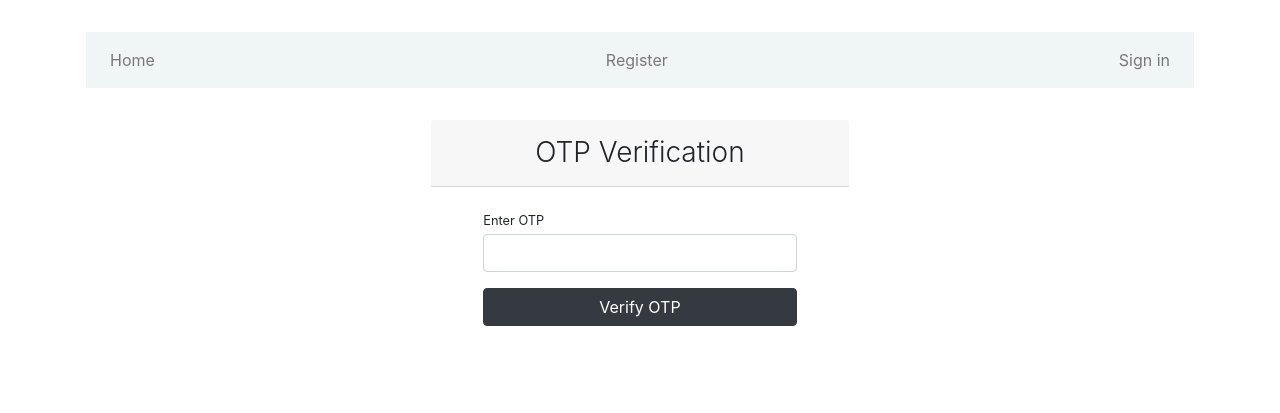
After one commit to NicksonAmwine/Simple-chatbot-webapp, a Django app: page /otp-verification/ in a window 1280 px wide. The commit adds this page. Shown: the top 413 px of the page. Run offline with Django 4.2, Linux system fonts and the light colour scheme; some libraries are stand-ins or nearby versions.

Commit message:
Added OTP verification at the time of registration

```diff
--- a/mychatApp/models.py
+++ b/mychatApp/models.py
@@ -31,6 +31,9 @@ class Profile(models.Model):
             img.thumbnail(new_img)
             img.save(self.avatar.path)
 
-
+class OTP(models.Model):
+    user = models.OneToOneField(NewUser, on_delete=models.CASCADE)
+    code = models.CharField(max_length=6)
+    created_at = models.DateTimeField(auto_now_add=True)
 
 # Create your models here.
--- a/mychatApp/templates/chatbot.html
+++ b/mychatApp/templates/chatbot.html
@@ -13,7 +13,7 @@
         <h1 class="display-4 text-center">Chat Buddy</h1>
         <div class="display-4.5">
             Welcome, {{ user.first_name.title|default:'Guest' }}!
-            <img src="{{ user.profile.avatar.url }}" alt="{{ user.first_name.title|default:'Guest' }}'s profile image" class="rounded-circle" width="50" height="50">
+            <img src="{{ user.profile.avatar.url }}" alt="{{ user.first_name.title }}'s profile image" class="rounded-circle" width="50" height="50">
         </div>
         {% comment %} <h3 class="display-5">Welcome, {{user.first_name.title|default:'Guest'}}</h3> {% endcomment %}
         <p class="lead">This is a simple chatbot that can help you with your queries.</p>
--- /dev/null
+++ b/mychatApp/templates/otp_verification.html
@@ -0,0 +1,39 @@
+<!-- otp_verification_template.html -->
+
+{% extends "base.html" %}
+{% block title %} OTP Verification {% endblock title%}
+{% block content %}
+    <div class="form-content my-3 p-3">
+        <div class="container">
+            <div class="row justify-content-center">
+                <div class="col-lg-5">
+                    <div class="card shadow-lg border-0 rounded-lg mt-0 mb-3">
+                        <div class="card-header justify-content-center">
+                          <h3 class="font-weight-light my-1 text-center">OTP Verification</h3>
+                        </div>
+                        <div class="card-body">
+                            <form method="POST">
+                                {% csrf_token %}
+                                <div class="form-row">
+                                    <div class="col-md-10 offset-md-1">
+                                        <div class="form-group">
+                                            <label class="small mb-1">Enter OTP</label>
+                                            <input type="text" name="otp" class="form-control" required>
+                                        </div>
+                                    </div>
+                                </div>
+                                <div class="form-row">
+                                    <div class="col-md-10 offset-md-1">
+                                        <div class="form-group mt-0 mb-1">
+                                          <button name="verify" class="col-md-12 btn btn-dark" id="verify">Verify OTP</button>
+                                        </div>
+                                    </div>
+                                </div>
+                            </form>
+                        </div>
+                    </div>
+                </div>
+            </div>
+        </div>
+     </div>
+{% endblock content %}
--- a/mychatApp/templates/register.html
+++ b/mychatApp/templates/register.html
@@ -57,7 +57,11 @@
                                         <div class="form-group">
                                             <label class="small mb-1">Password</label>
                                             {{ form.password1 }}
-                                            {{ form.errors.password }}
+                                            {% if form.password1.errors %}
+                                                <div class="alert alert-danger">
+                                                    {{ form.password1.errors }}
+                                                </div>
+                                            {% endif %}
                                         </div>
                                     </div>
                                     <div class="col-md-6">
--- a/mychatApp/views.py
+++ b/mychatApp/views.py
@@ -14,20 +14,17 @@ from .forms import UpdateUserForm, UpdateProfileForm
 from django.core.files.storage import default_storage
 from django.conf import settings
 from django.utils.translation import gettext_lazy as _
-from django.views.decorators.csrf import csrf_protect
 from django.utils.decorators import method_decorator
 from django.views.decorators.cache import never_cache
 from django.contrib.auth.mixins import LoginRequiredMixin
 from django.urls import reverse_lazy
-
-
-
-
-
-
-import warnings
+from .utils import generate_and_send_otp
+from django.core.exceptions import ObjectDoesNotExist
+from .models import OTP
+from django.contrib.auth import get_user_model
 import os
 
+NewUser = get_user_model()
 
 OPENAI_API_KEY = os.getenv('OPENAI_API_KEY')
 if OPENAI_API_KEY is None:
@@ -51,7 +48,7 @@ def chatbot(request):
             model="gpt-3.5-turbo",
             messages= conversation,
             temperature=0.5,
-            max_tokens=80,
+            max_tokens=60,
             top_p=1,
             frequency_penalty=0,
             presence_penalty=0
@@ -91,14 +88,15 @@ class RegisterView(View):
         form = self.form_class(request.POST)
 
         if form.is_valid():
-            form.save()
+            request.session['register_form_data'] = form.cleaned_data
+            user = NewUser(username=form.cleaned_data.get('username'), email=form.cleaned_data.get('email'), first_name=form.cleaned_data.get('first_name'), last_name=form.cleaned_data.get('last_name'))
+            user.save()
+            generate_and_send_otp(user)
+            return redirect(to='otp-verification')
+        else:
+            print(form.errors)
+            return redirect(to='users-register')
 
-            username = form.cleaned_data.get('username')
-            messages.success(request, f'Account created for {username}')
-
-            return redirect(to='login')
-
-        return render(request, self.template_name, {'form': form})
 
 
 class CustomLoginView(LoginView):
@@ -203,3 +201,35 @@ def transcribe(request):
             return JsonResponse({'error': 'No audio data found'})
 
     return "invalid request method"
+
+
+def otp_verification(request):
+    if request.method == 'POST':
+        entered_otp = request.POST.get('otp')
+        user = request.user
+
+        try:
+
+            form_data = request.session.get('register_form_data')
+            user = NewUser.objects.get(username=form_data.get('username'), email=form_data.get('email'), first_name=form_data.get('first_name'), last_name=form_data.get('last_name'))
+            otp = OTP.objects.get(user=user)
+            print(f"Retrieved OTP: {otp.code}")
+            if otp.code == entered_otp:
+                user.is_active = True
+                user.set_password(form_data.get('password1'))
+                user.save()  # save user
+
+                otp.delete()
+                username = user.username
+                messages.success(request, f'Account created for {username}')
+                return redirect(to="login") # Redirect to the login page
+            else:
+                messages.error(request, 'Invalid OTP')
+                print(f"User input OTP: {entered_otp}")  # Print the user input OTP
+                print("OTP comparison failed")
+                return render(request, 'otp_verification.html', {'error': 'Invalid OTP'})
+        except ObjectDoesNotExist:
+            messages.error(request, 'No OTP found for this user or user does not exist')
+            return render(request, 'otp_verification.html', {'error': 'No OTP found for this user'})
+    else:
+        return render(request, 'otp_verification.html')
--- a/mychatbot/urls.py
+++ b/mychatbot/urls.py
@@ -15,11 +15,10 @@ Including another URLconf
 """
 from django.contrib import admin
 from django.urls import path, include, re_path
-from mychatApp.views import chatbot, transcribe
+from mychatApp.views import chatbot, transcribe, otp_verification as otp
 from mychatApp.views import home, RegisterView, profile, CustomLoginView, LoginForm, CustomLogoutView
 from django.conf import settings
 from django.conf.urls.static import static
-from django.contrib.auth import views as auth_views
 from django.contrib.staticfiles.urls import staticfiles_urlpatterns
 
 
@@ -29,6 +28,7 @@ urlpatterns = [
     path('transcribe/', transcribe, name='transcribe'),
     path('', home, name='home'),
     path('register/', RegisterView.as_view(), name='users-register'),
+    path('otp-verification/', otp, name='otp-verification'),
     path('profile/', profile, name='profile'),
     path('login/', CustomLoginView.as_view(redirect_authenticated_user=True, template_name='login.html',
                                            authentication_form=LoginForm), name='login'),
```
Also changed, not shown: mychatApp/templates/profile.html (+5 -2 lines), mychatApp/utils.py (added, +18 -0 lines), mychatbot/settings.py (+7 -0 lines), media/profile_images/speaker_2.png (added), mychatApp/migrations/0002_otp.py (added).
